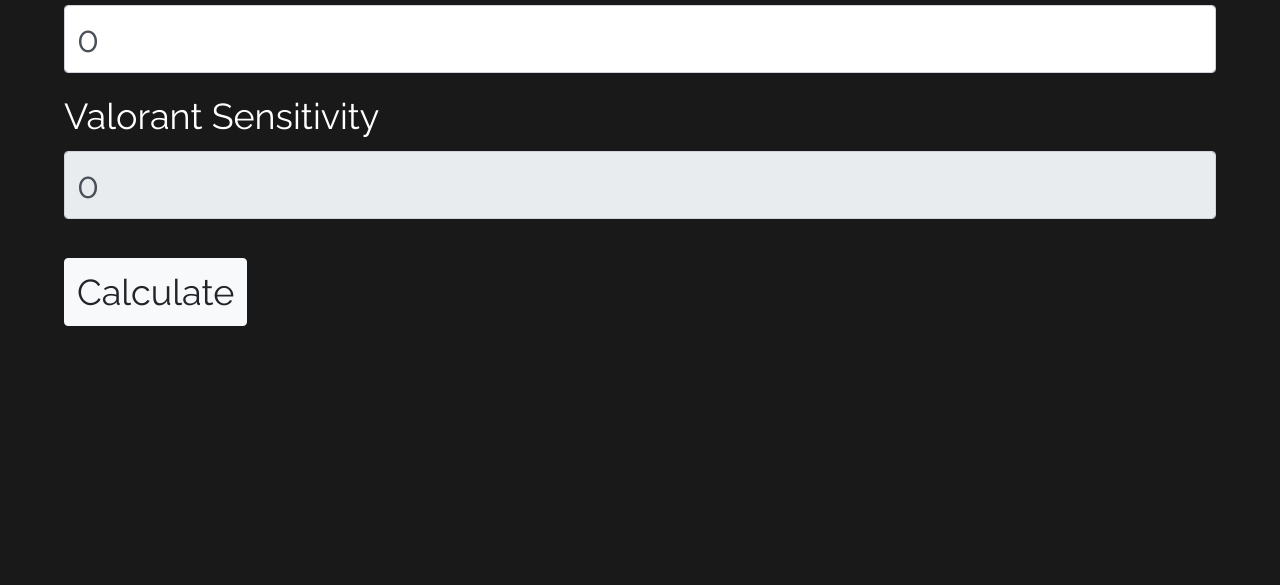
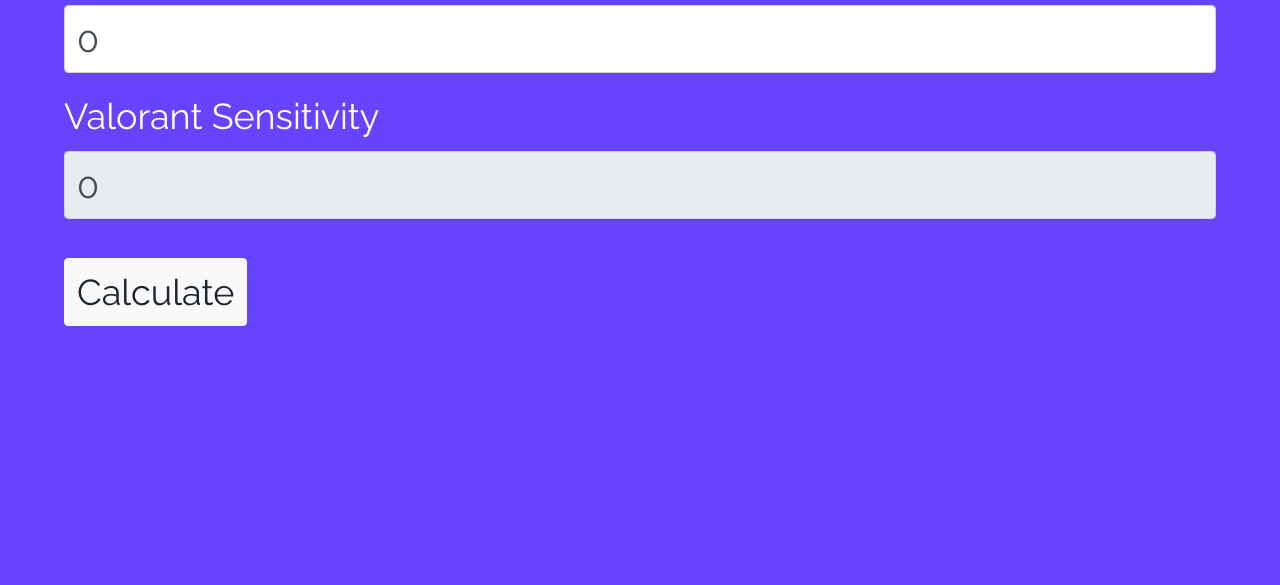
Before and after one commit to m3nno-b/CsgoToValorantConverter, a plain HTML site: page index.html in a window 1280 px wide. Shown: the part 215-800 px from the top of the page. Drawn offline with nearby package versions, Linux system fonts and the light colour scheme.

Commit message:
Aesthetic changes

```diff
--- a/index.html
+++ b/index.html
@@ -11,7 +11,7 @@
 
         body {
             margin: 5%;
-            background-color: rgb(25, 25, 25);
+            background-color: rgb(102, 68, 252);
             color: white;
             font-family: 'Raleway', sans-serif;
             font-size: 2.25em;
```
